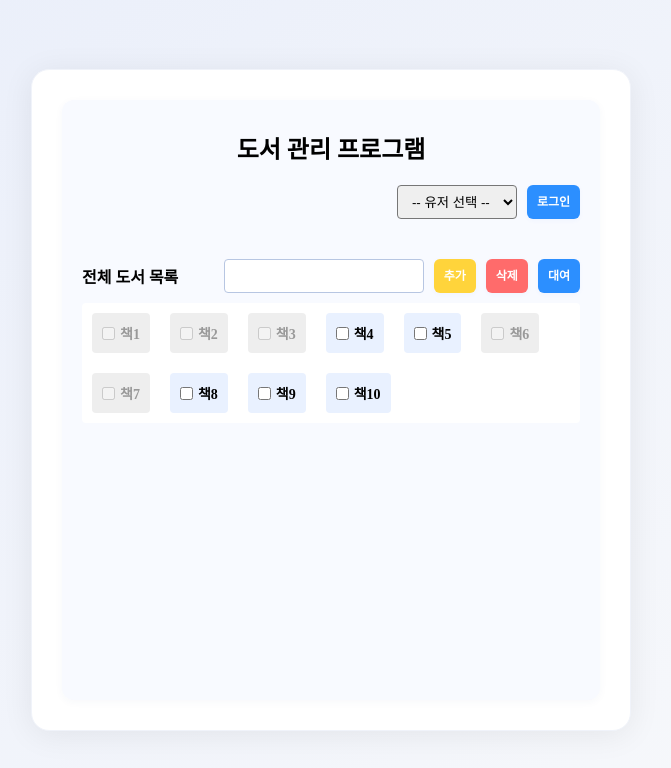
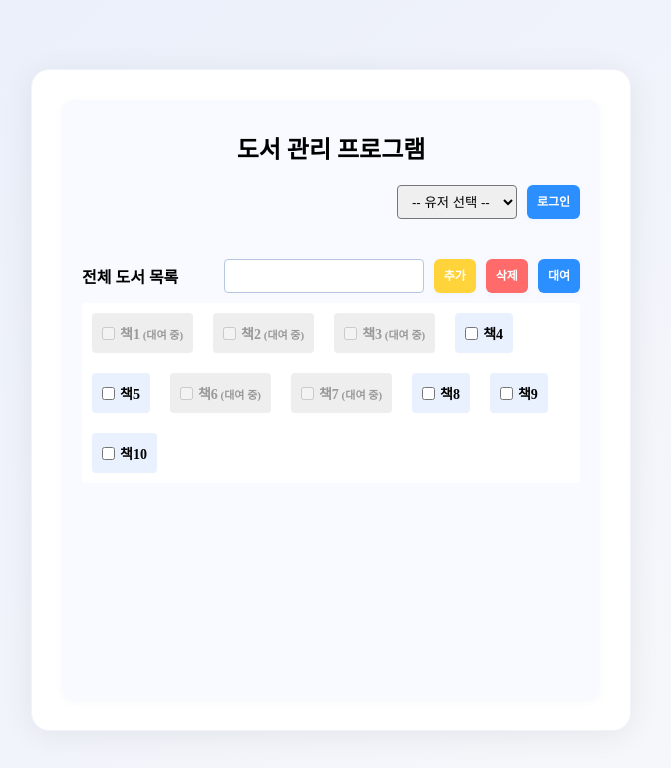
Before and after one commit to rkhong12/study, a React (Vite) app: page / in a window 1280 px wide. Shown: the top 768 px of the page, without its empty margins (309-980 px from the left). Built offline with nearby package versions, Linux system fonts and the light colour scheme.

Commit message:
Feat: 전체 목록> 대여중 마크 표시

```diff
--- a/src/assets/components/BookLibrary/BookList.jsx
+++ b/src/assets/components/BookLibrary/BookList.jsx
@@ -16,7 +16,10 @@ function BookList({ books, selectedBooks, onCheck, type, disabledBooks = [] }) {
               onChange={() => onCheck(book)}
               disabled={isDisabled}
             />
-            <label htmlFor={inputId}>{book}</label>
+            <label htmlFor={inputId}>
+              {book}
+              {isDisabled && <span className="rented"> (대여 중)</span>}
+            </label>
           </li>
         );
       })}
--- a/src/assets/css/library.css
+++ b/src/assets/css/library.css
@@ -216,3 +216,6 @@ header h1 {
 .book-list li.disabled input {
   cursor: default;
 }
+.rented {
+  font-size: 11px;
+}
```
